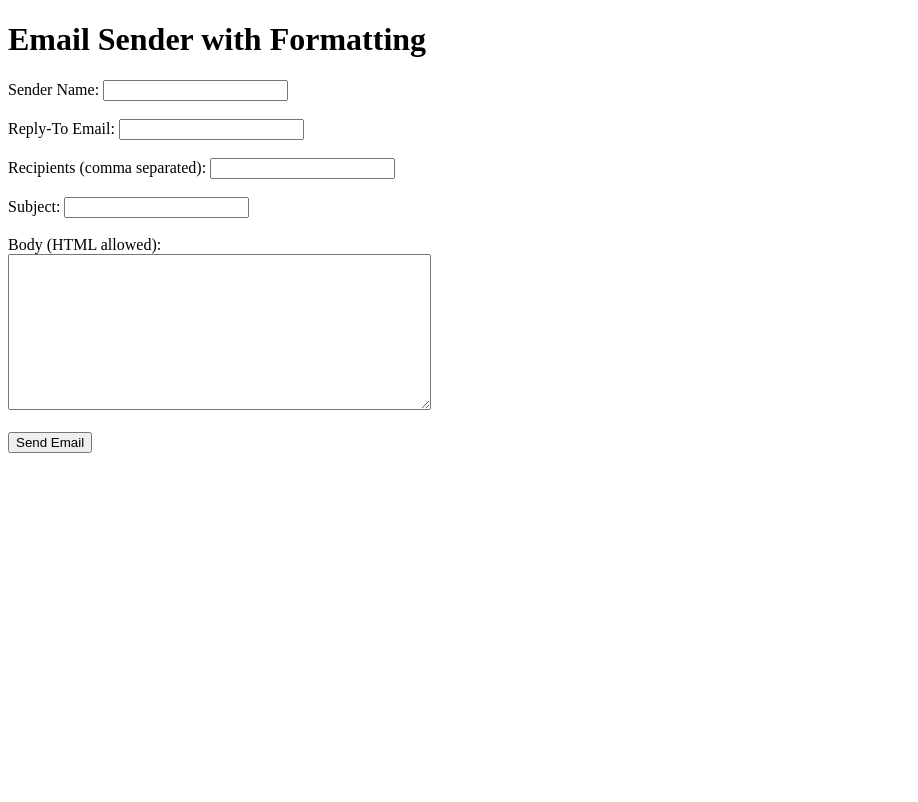
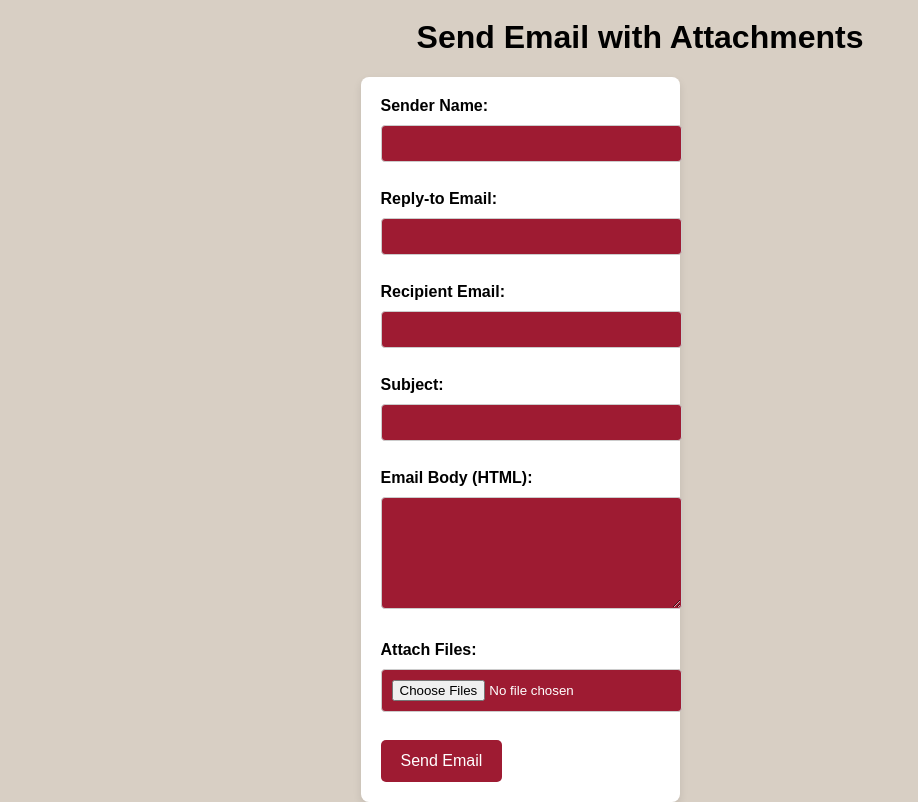
Before and after one commit to Whiterabitneo/SMTP-glitch, a Flask app: page / in a window 1280 px wide. Shown: the whole page, without its empty margins (0-918 px from the left). Before the commit the page ends 453 px from the top, so only its background shows below. Run offline with Flask 3, Linux system fonts and the light colour scheme; some libraries are stand-ins or nearby versions.

Commit message:
Update index.html

```diff
--- a/templates/index.html
+++ b/templates/index.html
@@ -4,26 +4,117 @@
     <meta charset="UTF-8">
     <meta name="viewport" content="width=device-width, initial-scale=1.0">
     <title>Email Sender</title>
+
+    <!-- Include TinyMCE -->
+    <script src="https://cdn.tiny.cloud/1/no-api-key/tinymce/6/tinymce.min.js" referrerpolicy="origin"></script>
+    <script>
+        tinymce.init({
+            selector: '#body',  // This targets the textarea with id="body"
+            plugins: 'advlist autolink lists link image charmap print preview anchor',
+            toolbar: 'undo redo | bold italic | alignleft aligncenter alignright | forecolor | bullist numlist | link image',
+            menubar: false
+        });
+    </script>
+
+    <style>
+        /* Background color for the entire page */
+        body {
+            background-color: #d8cfc4; /* Taupe brown */
+            font-family: Arial, sans-serif;
+            margin: 0;
+            padding: 0;
+            display: flex;
+            justify-content: center;
+            align-items: center;
+            height: 100vh;
+        }
+
+        /* Centralize content */
+        h1 {
+            text-align: center;
+        }
+
+        /* Style for the form container */
+        form {
+            background-color: #ffffff;
+            padding: 20px;
+            border-radius: 8px;
+            box-shadow: 0 4px 8px rgba(0, 0, 0, 0.1);
+            width: 50%;
+            max-width: 800px;
+        }
+
+        /* Style for the form inputs */
+        input[type="text"],
+        input[type="email"],
+        textarea,
+        input[type="file"] {
+            width: 100%;
+            padding: 10px;
+            margin: 10px 0;
+            border: 1px solid #ccc;
+            border-radius: 4px;
+            background-color: #9e1b32; /* Chrome red */
+            color: #fff;
+        }
+
+        /* Button styling */
+        input[type="submit"] {
+            background-color: #9e1b32; /* Chrome red */
+            color: white;
+            border: none;
+            padding: 12px 20px;
+            font-size: 16px;
+            cursor: pointer;
+            border-radius: 5px;
+        }
+
+        input[type="submit"]:hover {
+            background-color: #7e141e; /* Darker chrome red */
+        }
+
+        label {
+            font-weight: bold;
+        }
+
+        /* Style for the message display */
+        p {
+            text-align: center;
+            color: #007bff;
+        }
+
+    </style>
 </head>
 <body>
-    <h1>Email Sender with Formatting</h1>
-    <form action="/" method="POST">
+    <div>
+        <h1>Send Email with Attachments</h1>
+
+        <!-- Display message after sending the email -->
+        {% if message %}
+            <p>{{ message }}</p>
+        {% endif %}
+
+        <form action="/" method="post" enctype="multipart/form-data">
             <label for="sender_name">Sender Name:</label>
             <input type="text" id="sender_name" name="sender_name" required><br><br>
 
-        <label for="reply_to_email">Reply-To Email:</label>
+            <label for="reply_to_email">Reply-to Email:</label>
             <input type="email" id="reply_to_email" name="reply_to_email" required><br><br>
 
-        <label for="recipients">Recipients (comma separated):</label>
-        <input type="text" id="recipients" name="recipients" required><br><br>
+            <label for="recipient_email">Recipient Email:</label>
+            <input type="email" id="recipient_email" name="recipient_email" required><br><br>
 
             <label for="subject">Subject:</label>
             <input type="text" id="subject" name="subject" required><br><br>
 
-        <label for="body">Body (HTML allowed):</label><br>
-        <textarea id="body" name="body" rows="10" cols="50" required></textarea><br><br>
+            <label for="body">Email Body (HTML):</label><br>
+            <textarea id="body" name="body" rows="6" cols="60" required></textarea><br><br>
+
+            <label for="attachments">Attach Files:</label>
+            <input type="file" id="attachments" name="attachments" multiple><br><br>
 
             <input type="submit" value="Send Email">
         </form>
+    </div>
 </body>
 </html>
```
Lines whose indentation alone changed are shown as unchanged.
